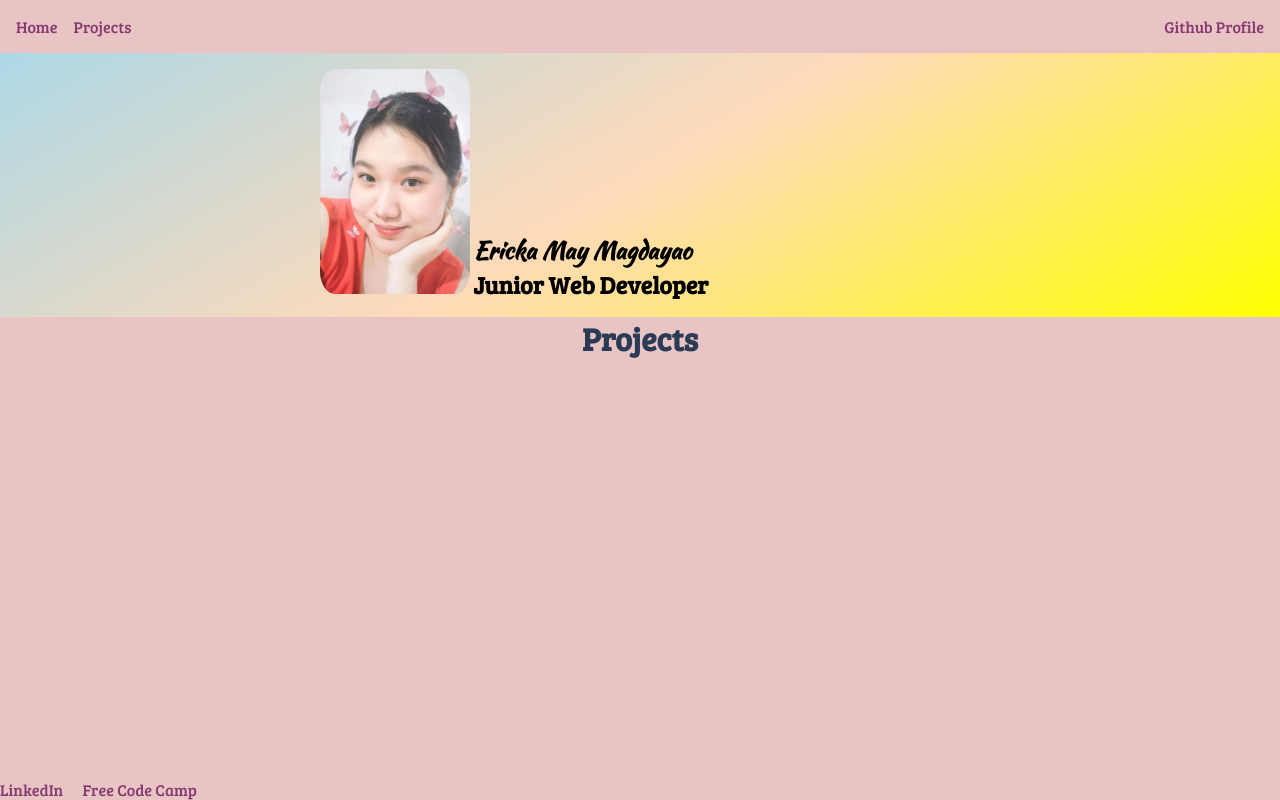
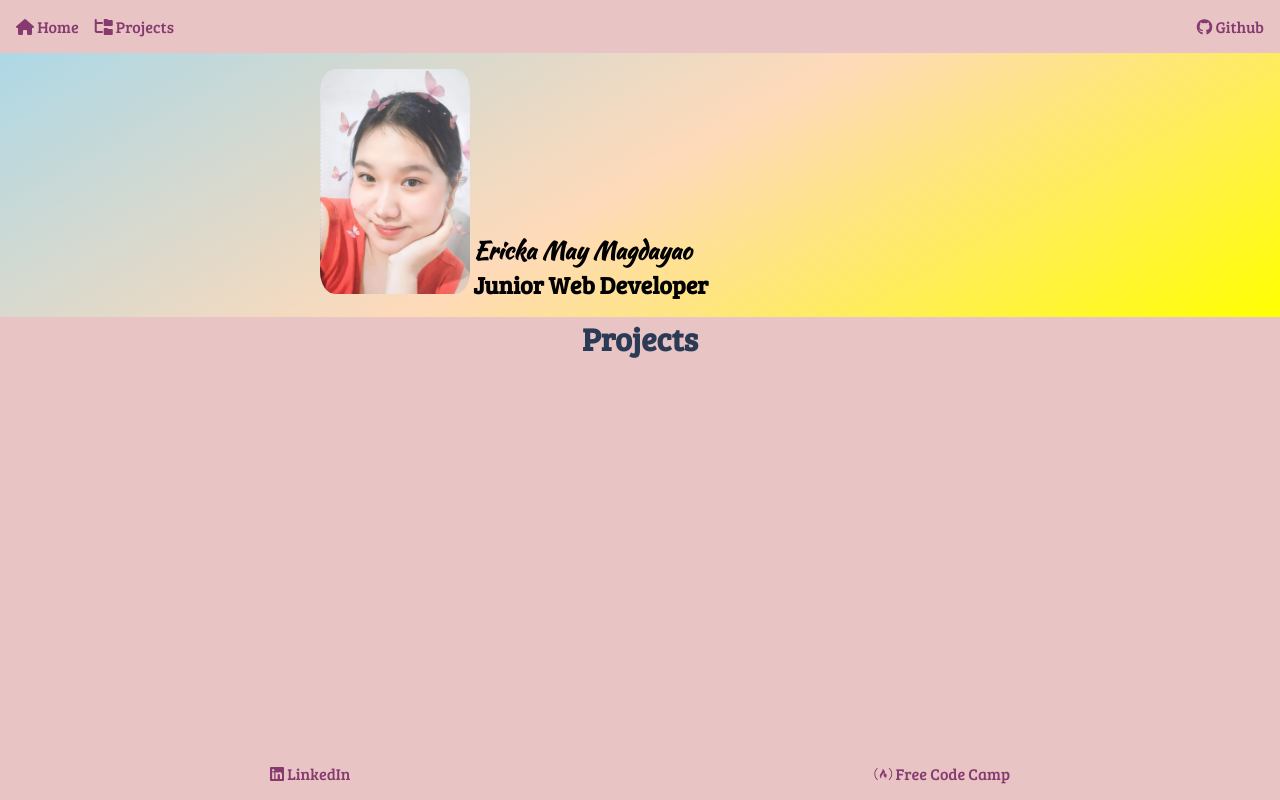
Before and after one commit to erickamayy/static-website, a plain HTML site: page projects.html in a window 1280 px wide. Drawn offline with Linux system fonts and the light colour scheme.

Commit message:
copy from index and paste to project

```diff
--- a/CSS/styles.css
+++ b/CSS/styles.css
@@ -56,6 +56,7 @@ footer {
 	position: absolute;
 	bottom: 0;
 	width: 100vw;
+	padding: 16px;
 }
 footer > section {
 	/*position: absolute;
--- a/projects.html
+++ b/projects.html
@@ -1,19 +1,20 @@
 <!DOCTYPE html>
 <html lang="en">
-<head>
-	<meta charset="utf-8">
-	<meta name="viewport" content="width=device-width, initial-scale=1.0">
-	<title>Ericka May Magdayao - Projects</title>
-	<link rel="stylesheet" href="css/styles.css" type="text/css">
-</head>
+<meta charset="utf-8">
+	<meta name="viewport" content="width=device-width, initial-scale=1">
+	<title>Ericka May Magdayao - Junior Web Developer</title>
+	 <link rel="stylesheet" href="https://cdnjs.cloudflare.com/ajax/libs/font-awesome/6.3.0/css/all.min.css" integrity="sha512-SzlrxWUlpfuzQ+pcUCosxcglQRNAq/DZjVsC0lE40xsADsfeQoEypE+enwcOiGjk/bSuGGKHEyjSoQ1zVisanQ==" crossorigin="anonymous" referrerpolicy="no-referrer" />
+	<link rel="stylesheet" href="CSS/styles.css"/>
 <body>
-	<header>
+		 <header>
   	<nav id="left-side">
-  		<a class="nav-link" href="./index.html">Home</a>
-  		<a class="nav-link" href="./projects.html">Projects</a>
+  		<a class="nav-link" href="./index.html">
+  			<i class="fa-solid fa-house"></i> Home</a>
+  		<a class="nav-link" href="./projects.html">
+  			<i class="fa-solid fa-folder-tree"></i> Projects</a>
   	</nav>
   		<nav id="right-side">
-  			<a class="nav-link" href="https://github.com/erickamayy">Github Profile</a>
+  			<a class="nav-link" href="https://github.com/erickamayy"><i class="fa-brands fa-github"></i> Github</a>
   		</nav>
   </header>
   <section id="hero-banner">
@@ -27,9 +28,13 @@
   	</div>
   </section>
 <h3>Projects</h3>
-  	 <footer>
-    	<a href="https://www.linkedin.com/in/erickamayy">LinkedIn</a>
-    	<a href="https://freecodecamp.org/erickamayy">Free Code Camp</a>
+  	<footer>
+    	<section>
+    		<a href="https://www.linkedin.com/in/erickamayy">
+    	<i class="fa-brands fa-linkedin"></i> LinkedIn</a>
+    	<a href="https://freecodecamp.org/erickamayy">
+    	<i class="fa-brands fa-free-code-camp"></i> Free Code Camp</a>
+    	</section>
     </footer>
 </body>
 </html>
```
Also changed, not shown: index.html (+1 -1 lines).
